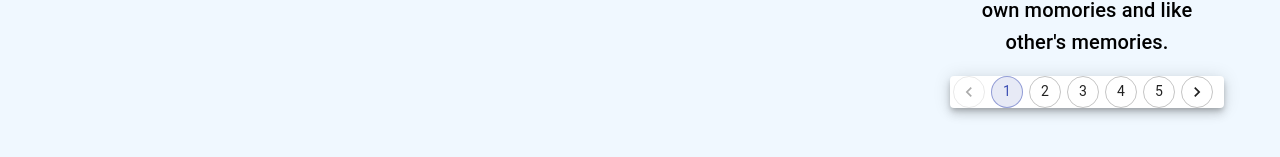
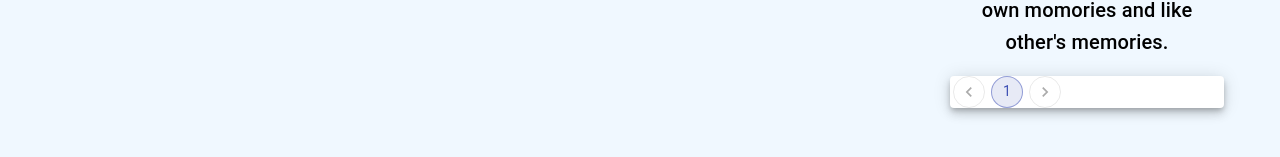
Before and after one commit to Navneetoo7/Full_stack_blog-MERN, a React (Create React App) app in the folder client/: page /posts in a window 1280 px wide. Shown: the part 349-506 px from the top of the page. Built offline with nearby package versions, Linux system fonts and the light colour scheme; no server answers.

Commit message:
search there

```diff
--- a/client/src/components/Pagination.jsx
+++ b/client/src/components/Pagination.jsx
@@ -5,6 +5,7 @@
 import {useDispatch, useSelector} from "react-redux";
 import {getPosts} from "../actions/posts"
 const Paginate = ({page})=>{
+    const {numberOfPages} = useSelector((state)=>state.posts);
     console.log("pagepage",page)
     const dispatch=useDispatch();
     const classes = useStyles();
@@ -14,12 +15,12 @@
     return (
         <Pagination
         classes={{ui:classes.ui}}
-        count={5}
-        page={1}
+        count={numberOfPages}
+        page={Number(page)||1}
         variant='outlined'
         color="primary"
         renderItem={(item)=>(
-            <PaginationItem {...item} component={Link} to={`/posts?page=${1}`}/>
+            <PaginationItem {...item} component={Link} to={`/posts?page=${item.page}`}/>
         )}/>
     )
 }
```
